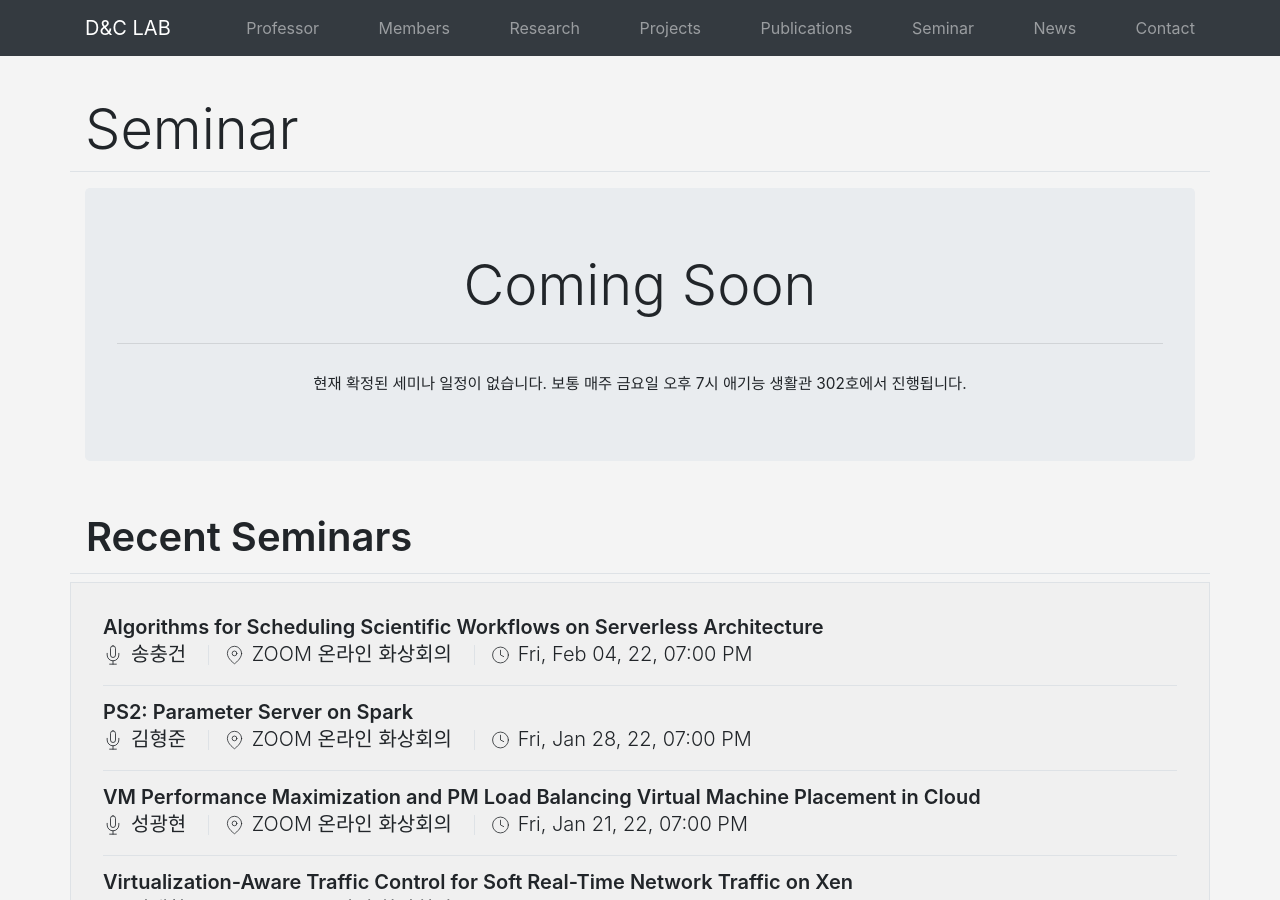
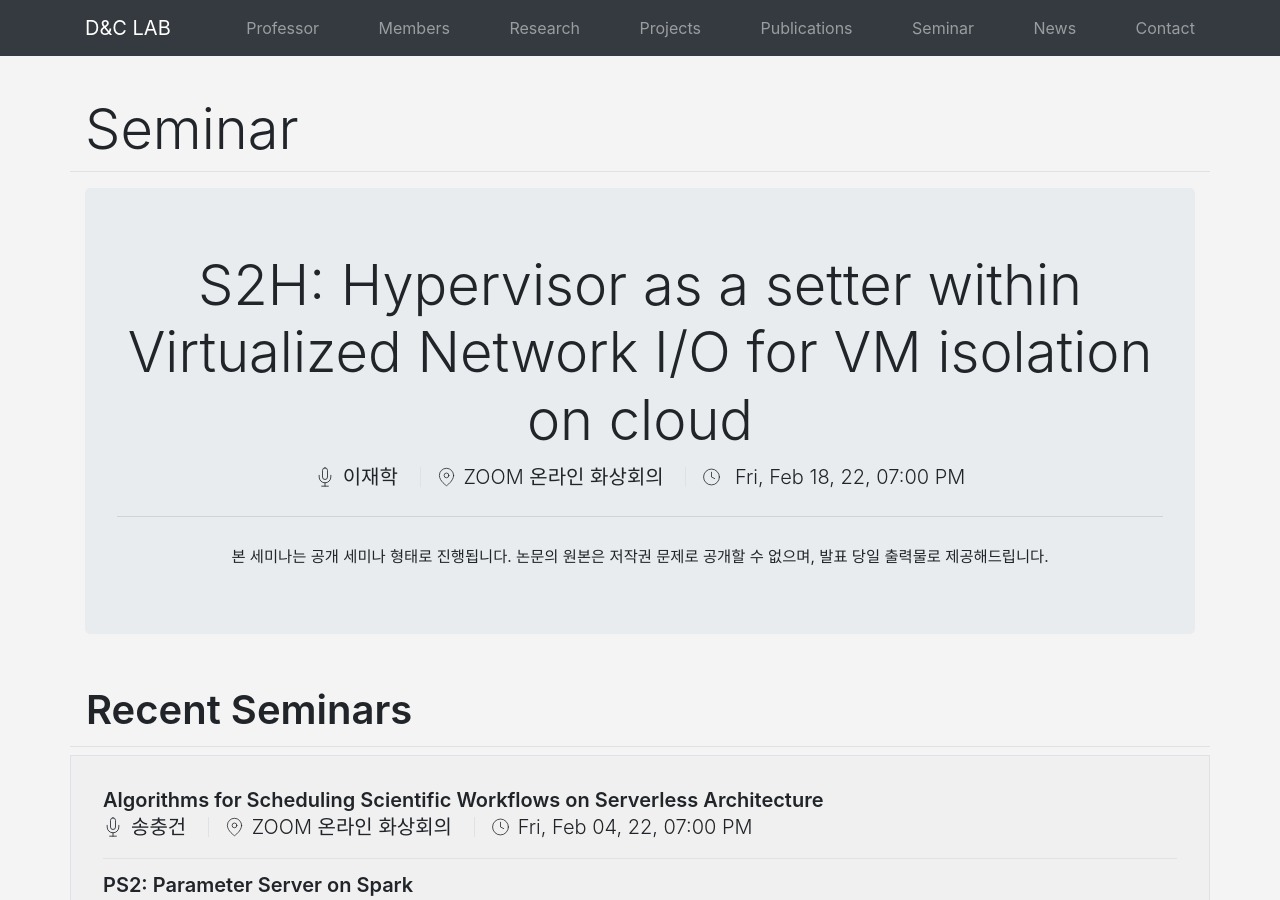
Before and after one commit to KU-Cloud/ku-cloud.github.io, a Jekyll site: the page built from seminar.html, in a window 1280 px wide and 900 px high. Built offline with Jekyll 4.4.1, drawn with Linux system fonts in a browser that asks for light colours.

Commit message:
Update: 2022-02-18 seminar

```diff
--- a/_data/seminars.yaml
+++ b/_data/seminars.yaml
@@ -799,3 +799,7 @@
   speacker: 송충건
   date: 2022-02-04T19:00:00.000+0900
   location: ZOOM 온라인 화상회의
+- title: 'S2H: Hypervisor as a setter within Virtualized Network I/O for VM isolation on cloud'
+  speacker: 이재학
+  date: 2022-02-18T19:00:00.000+0900
+  location: ZOOM 온라인 화상회의
```
